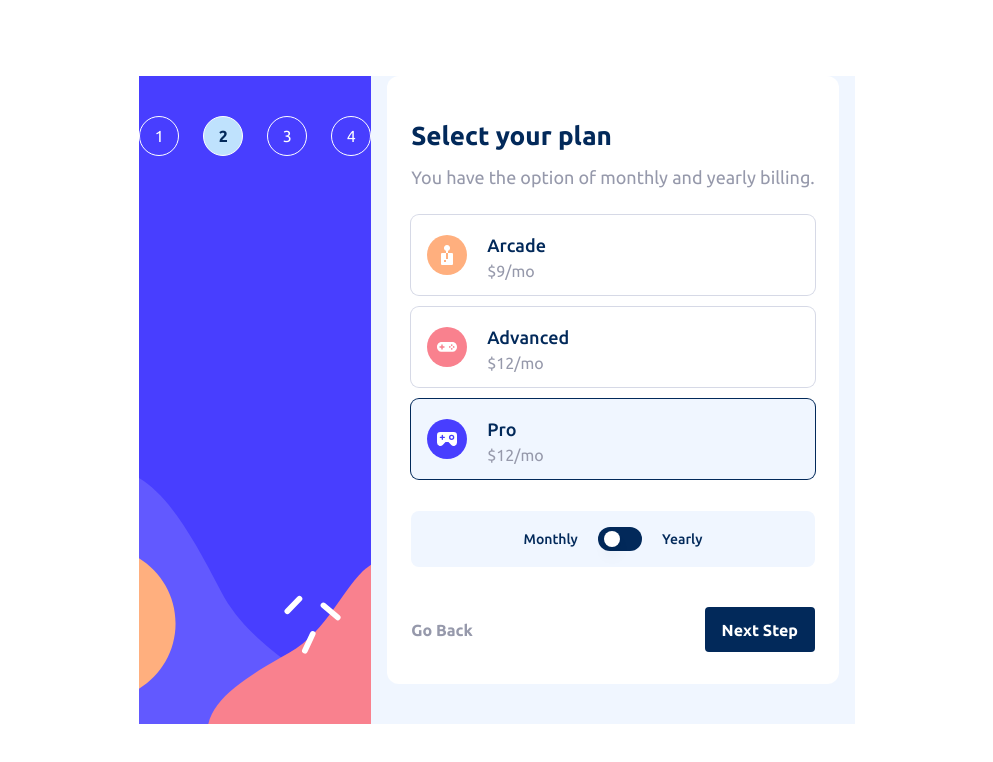
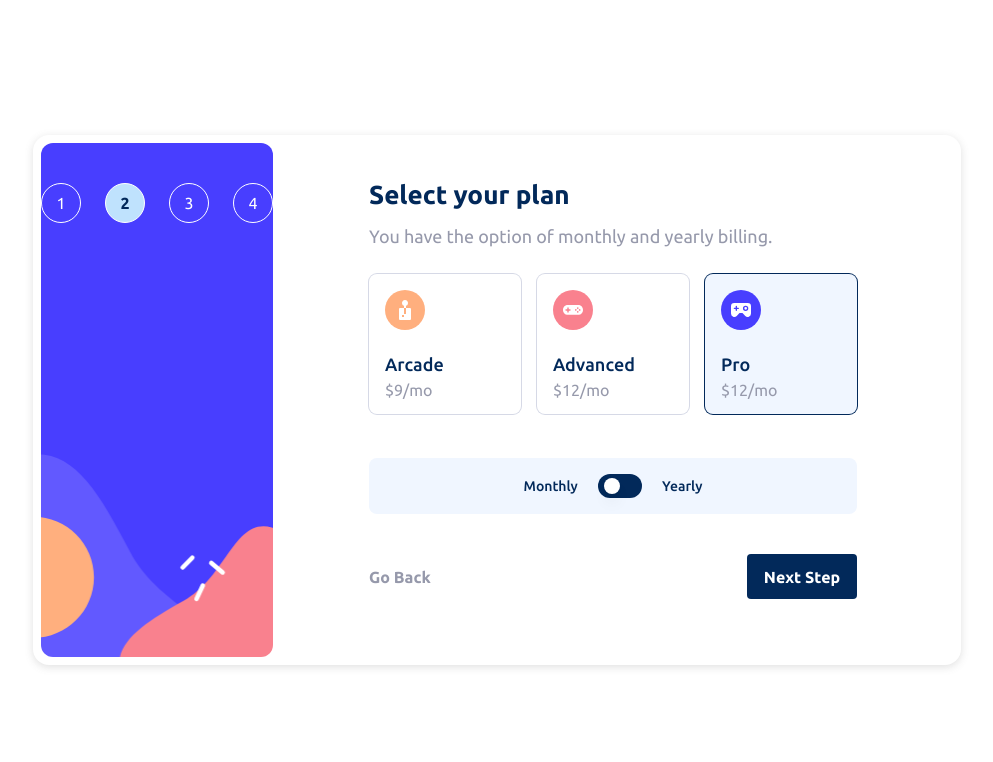
Before and after one commit to FesoQue/Advance-Multi-Step-Form, a Next.js app: page / in a window 1280 px wide. Both pictures are taken after typing "Sample", "name@example.com", "Sample" into the empty fields and a click on the button "Next Step". Shown: the top 762 px of the page, without its empty margins (143-1136 px from the left). Built offline with nearby package versions, Linux system fonts and the light colour scheme.

Commit message:
fix: responsiveness on mobile

```diff
--- a/components/BillingPlan.tsx
+++ b/components/BillingPlan.tsx
@@ -5,7 +5,7 @@ import { Switch } from "./ui/switch";
 import { Label } from "./ui/label";
 
 const toggleGroupItemClasses =
-  "hover:bg-alabaster data-[state=on]:bg-magnolia data-[state=on]:shadow-[0_0_0_1px] shadow-[0_0_0_1px] shadow-light-gray rounded-lg data-[state=on]:shadow-marine-blue flex p-4 w-full  items-center bg-white leading-4 mb-3 focus:z-10 focus:outline-none";
+  "hover:bg-alabaster data-[state=on]:bg-magnolia data-[state=on]:shadow-[0_0_0_1px] shadow-[0_0_0_1px] shadow-light-gray rounded-lg data-[state=on]:shadow-marine-blue flex p-4 w-full  items-center bg-white leading-4 mb-3 focus:z-10 focus:outline-none md:flex-col md:items-start md:gap-[20px]";
 
 const BillingPlan = () => {
   const [isYearlyPlan, setIsYearlyPlan] = useState(false);
@@ -28,7 +28,7 @@ const BillingPlan = () => {
       </p>
 
       <ToggleGroup.Root
-        className="w-full"
+        className="w-full md:grid md:grid-cols-3 md:gap-4"
         type="single"
         aria-label="Billing Plan"
         orientation="horizontal"
@@ -44,13 +44,14 @@ const BillingPlan = () => {
             alt="arcade"
             width={40}
             height={40}
-            className="mr-5"
+            className="mr-5 md:mr-0"
           />
           <div className="text-left">
             <p className="mb-1 text-lg font-medium text-marine-blue">Arcade</p>
             <span className="text-cool-gray">$9/mo</span>
           </div>
         </ToggleGroup.Item>
+
         <ToggleGroup.Item
           className={toggleGroupItemClasses}
           value="advanced"
@@ -61,7 +62,7 @@ const BillingPlan = () => {
             alt="arcade"
             width={40}
             height={40}
-            className="mr-5"
+            className="md:mr=0 mr-5"
           />
           <div className="text-left">
             <p className="mb-1 text-lg font-medium text-marine-blue">
@@ -80,7 +81,7 @@ const BillingPlan = () => {
             alt="arcade"
             width={40}
             height={40}
-            className="mr-5"
+            className="mr-5 md:mr-0"
           />
           <div className="text-left">
             <p className="mb-1 text-lg font-medium text-marine-blue">Pro</p>
--- a/components/Nav.tsx
+++ b/components/Nav.tsx
@@ -9,8 +9,8 @@ type NavTypes = {
 
 const Nav = ({ currentStepIndex, gotoForm }: NavTypes) => {
   return (
-    <header className="h-[200px] bg-bg-mobile bg-cover bg-center md:h-auto md:bg-bg-desktop">
-      <div className="flex justify-center space-x-6 pt-10">
+    <header className="h-[200px] bg-bg-mobile bg-cover bg-center md:h-auto md:rounded-xl md:bg-bg-desktop ">
+      <div className="flex h-full w-full justify-center space-x-6 pt-10">
         {[1, 2, 3, 4].map((btn, i) => {
           let position;
           if (i === currentStepIndex) {
--- a/src/app/page.tsx
+++ b/src/app/page.tsx
@@ -25,15 +25,21 @@ export default function Home() {
   };
 
   return (
-    <main className="grid h-screen place-items-center">
-      <div className="min-h-screen w-full bg-magnolia md:mx-auto md:flex md:h-auto md:min-h-[550px] md:w-auto md:max-w-[1024px]">
+    <main className="h-screen md:grid md:place-items-center">
+      <div
+        className="min-h-screen w-full overflow-hidden bg-magnolia md:mx-auto md:flex md:h-auto md:min-h-[530px] md:w-auto md:max-w-[1024px] md:rounded-2xl md:bg-white md:p-2"
+        style={{ boxShadow: "rgba(99, 99, 99, 0.2) 0px 2px 8px 0px" }}
+      >
         <Nav currentStepIndex={currentStepIndex} gotoForm={gotoForm} />
-        <div className="-mt-[86px] px-4 pb-10 md:-mt-[0px]">
-          <section className="rounded-xl bg-white px-6 pb-8 pt-10">
+        <div className="-mt-[85px] px-4 pb-10 md:-mt-[0px] md:pb-0">
+          <section className="rounded-xl bg-white px-6 py-8">
             {isSuccess ? (
               <Success />
             ) : (
-              <form onSubmit={handleFormData}>
+              <form
+                onSubmit={handleFormData}
+                className="md:px-6 lg:min-w-[600px] lg:px-14"
+              >
                 <div>
                   {currentStepIndex === 0 && <PersonalInfo />}
                   {currentStepIndex === 1 && <BillingPlan />}
```
